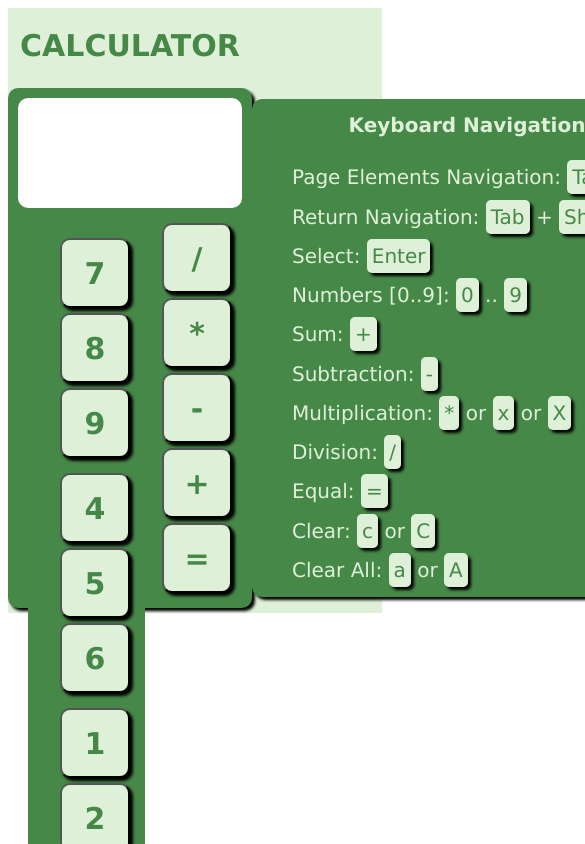
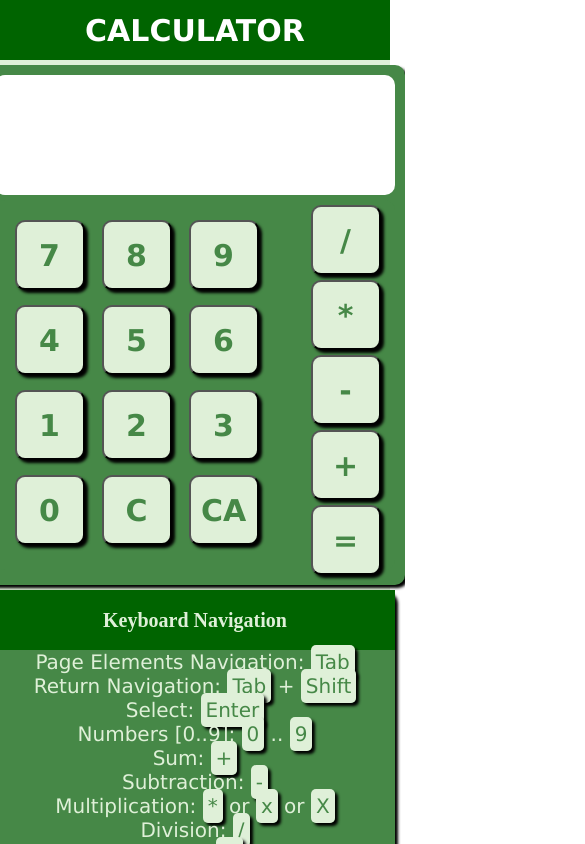
Before and after one commit to Silvio-Ronaldo/calculator-react, a React (Create React App) app: page / in a window 390 px wide. Shown: the top 844 px of the page, 585 px wide, since content can reach past the window. Built offline with nearby package versions, Linux system fonts and the light colour scheme.

Commit message:
Adicionando responsividade na calculadora

```diff
--- a/src/App.js
+++ b/src/App.js
@@ -1,6 +1,8 @@
 import React, { useState, useEffect, useRef } from 'react';
-import { Container, Title, Calculator, Display, Result, Signal, Text, Keyboard,
+import { Container, Header, Title, Calculator, Display, Register, Result, Signal, Text, Keyboard,
         MainKeys, Line, Key, Number, OperationKeys, SignalKey, ListKeys, ListTitle, Items, Icon } from './styles';
+
+import './global.css';
 
 function App() {
   const [valueDisplay, setValueDisplay] = useState('');
@@ -206,14 +208,19 @@ function App() {
   return (
     <>
       <Container onKeyDown={(e) => handlePress(e)} ref={container} tabIndex="0">
-        <Title tabIndex='0'>CALCULATOR</Title>
+        <Header>
+          <Title tabIndex='0'>CALCULATOR</Title>
+        </Header>
 
         <Calculator>
           <Display>
-            <Result visible={visibleTotal}>{total}</Result>
-            <Signal visible={visibleSignal}>{signal}</Signal>
+            <Register>
+              <Result visible={visibleTotal}>{total}</Result>
+              <Signal visible={visibleSignal}>{signal}</Signal>
+            </Register>
             <Text>{valueDisplay}</Text>
           </Display>
+
           <Keyboard>
             <MainKeys>
               <Line>
--- /dev/null
+++ b/src/global.css
@@ -0,0 +1,5 @@
+* {
+    box-sizing: border-box;
+    margin: 0;
+    padding: 0;
+}
--- a/src/styles.js
+++ b/src/styles.js
@@ -2,30 +2,35 @@ import React from 'react';
 import styled from 'styled-components';
 
 export const Container = styled.div`
-    display: grid;
-    grid-template-columns: 1fr 1fr 1fr;
-    grid-template-rows: 1fr;
+    display: flex;
+    flex-direction: column;
+    align-items: center;
     background: #DFF0D8;
     outline: 0px solid transparent;
 `;
 
+export const Header = styled.div`
+    display: flex;
+    justify-content: center;
+    align-items: center;
+    height: 60px;
+    width: 100%;
+    background-color: darkgreen;
+`;
+
 export const Title = styled.h1`
-    grid-column-start: 2;
-    grid-column-end: 3;
     font-size: 30px;
-    color: #468847;
+    color: #FFF;
     font-family: 'Verdana';
-    justify-self: center;
     font-weight: bold;
     outline-color: red;
     outline-width: 5px;
 `;
 
 export const Calculator = styled.div`
-    grid-column-start: 2;
-    grid-column-end: 3;
     background: #468847;
-    height: 500px;
+    height: 520px;
+    width: 420px;
     margin-top: 5px;
     margin-bottom: 5px;
     border-radius: 10px;
@@ -34,20 +39,19 @@ export const Calculator = styled.div`
 `;
 
 export const Display = styled.div`
-    display: grid;
-    grid-template-rows: 1fr 2fr;
-    grid-template-columns: 1fr;
+    display: flex;
+    flex-direction: column;
+    align-items: flex-end;
     background: white;
-    height: 100px;
+    height: 120px;
     border-radius: 10px;
     padding: 5px;
 `;
 
+export const Register = styled.div``;
+
 export const Result = styled.text`
     visibility: ${props => props.visible ? "none" : "hidden" };
-    grid-row-start: 1;
-    grid-row-end: 2;
-    justify-self: right;
     margin-top: 5px;
     margin-right: 10px;
     padding: 0px;
@@ -58,23 +62,14 @@ export const Result = styled.text`
 
 export const Signal = styled.text`
     visibility: ${props => props.visible ? "none" : "hidden"};
-    grid-row-start: 1;
-    grid-row-end: 2;
-    justify-self: right;
     margin-top: 5px;
     margin-right: 10px;
     font-size: 30px;
     font-weight: bold;
-    visibility: none;
     color: #468847;
 `;
 
 export const Text = styled.text`
-    grid-row-start: 2;
-    grid-row-end: 3;
-    grid-column-start: 1;
-    grid-column-end: 3;
-    justify-self: right;
     font-size: 60px;
     margin-right: 10px;
     font-family: 'Verdana', sans-serif;
@@ -82,25 +77,18 @@ export const Text = styled.text`
 `;
 
 export const Keyboard = styled.div`
-    display: grid;
-    grid-template-columns: 3fr 1fr;
+    display: flex;
     height: 370px;
     background: #468847;
-    padding: 10px;
     margin-top: 5px;
     border-radius: 10px;
+    justify-content: center;
+    align-items: center;
 `;
 
-export const MainKeys = styled.section`
-    display: grid;
-    grid-template-columns: 1fr;
-    background: #468847;
-    border-radius: 10px;
-    padding: 10px;
-`;
+export const MainKeys = styled.section``;
 
 export const Line = styled.div`
-    justify-self: center;
     padding: 5px;
 `;
 
@@ -108,7 +96,7 @@ export const Key = styled.button`
     width: 70px;
     height: 70px;
     border-radius: 10px;
-    margin-left: 17px;
+    margin-right: 17px;
     margin-bottom: 5px;
     background: #DFF0D8;
     cursor: pointer;
@@ -124,18 +112,26 @@ export const Number = styled.text`
     font-family: 'Verdana';
 `;
 
-export const OperationKeys = styled.aside``;
+export const OperationKeys = styled(MainKeys)`
+    display: flex;
+    flex-direction: column;
+    justify-content: flex-end;
+    align-items: flex-end;
+    margin-top: 15px;
+    margin-left: 30px;
+`;
 
 export const SignalKey = styled(Key)`
     background: #DFF0D8;
+    margin-right: 0;
 `;
 
 export const ListKeys = styled.ul`
-    display: grid;
-    grid-column-start: 3;
-    grid-column-end: 4;
-    width: 350px;
-    justify-self: center;
+    display: flex;
+    flex-direction: column;
+    height: 500px;
+    width: 400px;
+    align-items: center;
     background: #468847;
     border-radius: 10px;
     box-shadow: 3px 3px 3px black;
@@ -143,9 +139,7 @@ export const ListKeys = styled.ul`
     outline-width: 5px;
 `;
 
-export const ListTitle = styled(Title)`
-    grid-column-start: 1;
-    grid-column-end: 2;
+export const ListTitle = styled(Header)`
     color: #DFF0D8;
     font-size: 20px;
     font-weight: bold;
```
